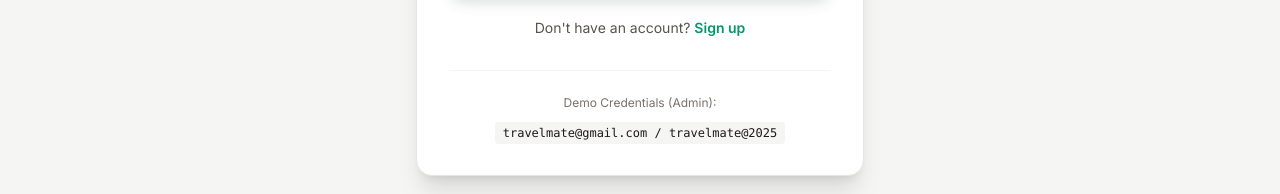
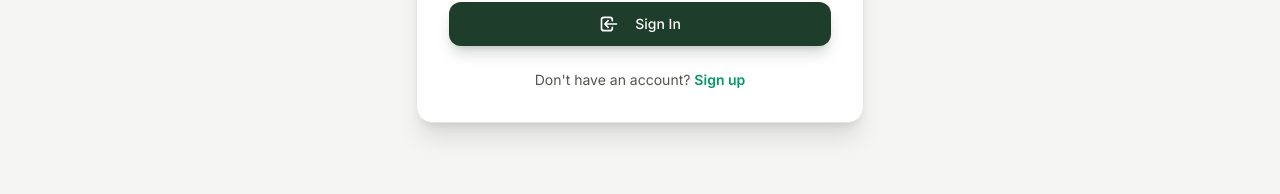
Before and after one commit to SohanTGbot/TravelMate, a React (Vite) app: page /login in a window 1280 px wide. Shown: the part 518-712 px from the top of the page. Built offline with nearby package versions, Linux system fonts and the light colour scheme; no server answers.

Commit message:
Remove demo credentials

```diff
--- a/pages/Login.tsx
+++ b/pages/Login.tsx
@@ -99,10 +99,7 @@ export const Login = () => {
           </Link>
         </div>
 
-        <div className="mt-8 pt-6 border-t border-stone-100 dark:border-stone-700 text-center">
-          <p className="text-xs text-stone-500 mb-2">Demo Credentials (Admin):</p>
-          <code className="text-xs bg-stone-100 dark:bg-stone-900 px-2 py-1 rounded">travelmate@gmail.com / travelmate@2025</code>
-        </div>
+
       </div>
     </div>
   );
```
Also changed, not shown: 1 other file (tests, documents, lock files or other folders).
